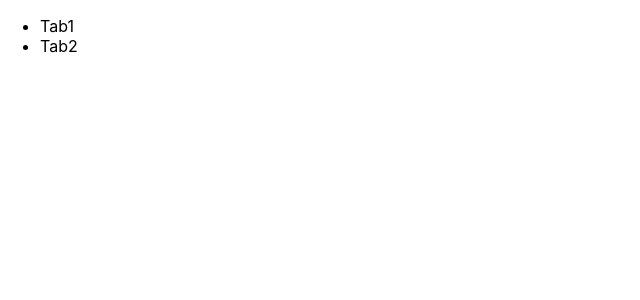
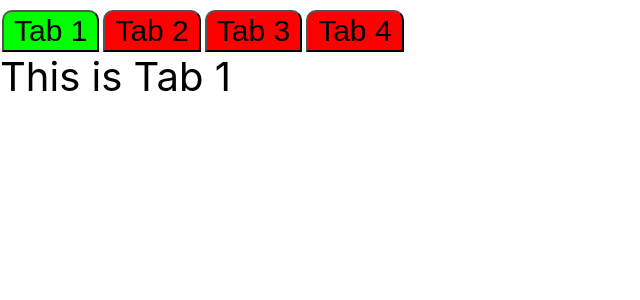
Before and after one commit to nicholash711/3bld-tool, a React (Create React App) app: page / in a window 1280 px wide. Shown: the top 300 px of the page, without its empty margins (0-640 px from the left). Built offline with nearby package versions, Linux system fonts and the light colour scheme.

Commit message:
working tabs

```diff
--- a/package.json
+++ b/package.json
@@ -7,8 +7,10 @@
     "@testing-library/react": "^13.4.0",
     "@testing-library/user-event": "^13.5.0",
     "react": "^18.2.0",
+    "react-bootstrap": "^2.7.0",
     "react-dom": "^18.2.0",
     "react-scripts": "5.0.1",
+    "styled-components": "^5.3.6",
     "web-vitals": "^2.1.4"
   },
   "scripts": {
--- /dev/null
+++ b/src/components/tabs/Tab.js
@@ -0,0 +1,15 @@
+import React from "react";
+import { Button } from "./styles/Button.styled";
+import "./Tab.css";
+
+function Tab(props) {
+  return (
+    <div>
+      <Button onClick={props.onClick} active={props.active}>
+        {props.name}
+      </Button>
+    </div>
+  );
+}
+
+export default Tab;
--- a/src/components/tabs/Tab1.js
+++ /dev/null
@@ -1,13 +0,0 @@
-import React from "react";
-
-class Tab1 extends React.Component {
-  render() {
-    return (
-      <div className="Tab1">
-        <h1>Hello World</h1>
-      </div>
-    );
-  }
-}
-
-export default Tab1;
--- a/src/components/tabs/TabMaster.css
+++ b/src/components/tabs/TabMaster.css
@@ -0,0 +1,3 @@
+.Content{
+    font-size: 40px;
+}
--- a/src/components/tabs/TabMaster.js
+++ b/src/components/tabs/TabMaster.js
@@ -1,18 +1,36 @@
-import React, { useState } from "react";
-import Tab1 from "./Tab1";
+import React from "react";
+import Tab from "./Tab";
+import { Container } from "./styles/Container.styled";
 import "./TabMaster.css";
 
-function TabMaster() {
-  const [active, setActive] = useState(1);
+const tabs = ["Tab 1", "Tab 2", "Tab 3", "Tab 4"];
 
-  return (
-    <div>
-      <ul>
-        <li>Tab1</li>
-        <li>Tab2</li>
-      </ul>
-    </div>
-  );
+export default class TabMaster extends React.Component {
+  handleClick = (tab) => {
+    this.setState({ active: tab });
+  };
+
+  constructor(props) {
+    super(props);
+    this.state = { active: tabs[0] };
+  }
+
+  render() {
+    return (
+      <div>
+        <Container>
+          {tabs.map((tab) => (
+            <Tab
+              name={tab}
+              active={this.state.active === tab}
+              onClick={() => {
+                this.handleClick(tab);
+              }}
+            />
+          ))}
+        </Container>
+        <div className="Content">This is {this.state.active}</div>
+      </div>
+    );
+  }
 }
-
-export default TabMaster;
--- /dev/null
+++ b/src/components/tabs/styles/Button.styled.js
@@ -0,0 +1,13 @@
+import styled from "styled-components";
+
+export const Button = styled.button`
+  background: ${(props) => (props.active ? "#00FF00" : "#FF0000")};
+  border-radius: 10px 10px 0 0;
+  padding: 2px 10px;
+  margin: 0 2px;
+  font-size: 30px;
+
+  &:hover {
+    background: ${(props) => (props.active ? "#00FF00" : "#00AA00")};
+  }
+`;
--- /dev/null
+++ b/src/components/tabs/styles/Container.styled.js
@@ -0,0 +1,8 @@
+import styled from "styled-components";
+
+export const Container = styled.div`
+  display: flex;
+  flex-direction: row;
+  text-align: left;
+  padding-top: 10px;
+`;
```
Also changed, not shown: src/components/tabs/Tab.css (added), 1 other file (tests, documents, lock files or other folders).
